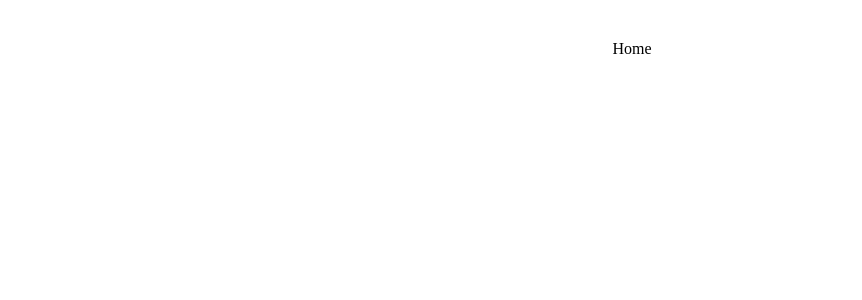
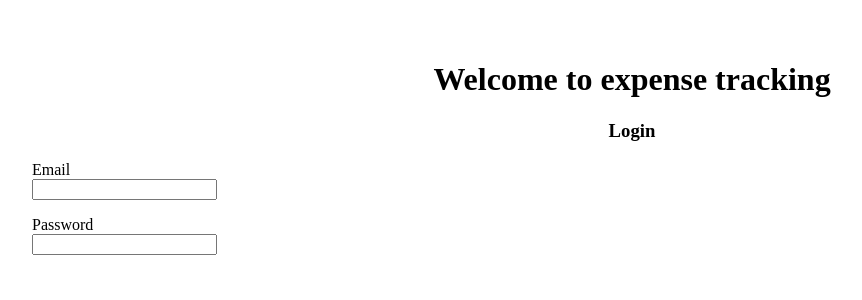
Before and after one commit to yhavin/expenses-flask, a React (Vite) app in the folder react/: page / in a window 1280 px wide. Shown: the top 300 px of the page, without its empty margins (8-870 px from the left). Built offline with nearby package versions, Linux system fonts and the light colour scheme.

Commit message:
Built login form front end

```diff
--- /dev/null
+++ b/react/src/components/LoginForm.jsx
@@ -0,0 +1,35 @@
+import React from "react";
+
+const LoginForm = ({ loginAttempt, handleInput }) => {
+  return (
+    <div>
+      <h3>Login</h3>
+      <form style={{ display: 'grid', rowGap: '1rem' }}>
+        <div style={{ display: 'flex', alignItems: 'flex-start' }}>
+          <label style={{ width: '1rem', marginRight: '1rem' }}>
+            Email
+            <input
+              type="email"
+              name="username"
+              value={loginAttempt.username}
+              onChange={handleInput}
+            />
+          </label>
+        </div>
+        <div style={{ display: 'flex', alignItems: 'flex-start' }}>
+          <label style={{ width: '1rem', marginRight: '1rem' }}>
+            Password
+            <input
+              type="password"
+              name="password"
+              value={loginAttempt.password}
+              onChange={handleInput}
+            />
+          </label>
+        </div>
+      </form>
+    </div>
+  )
+}
+
+export default LoginForm;
--- a/react/src/pages/Home.jsx
+++ b/react/src/pages/Home.jsx
@@ -1,8 +1,25 @@
-import React from "react";
+import React, { useState } from "react";
+import LoginForm from "../components/LoginForm";
 
 const Home = () => {
+
+  const emptyLogin = { username: "", password: "" }
+
+  const [loginAttempt, setLoginAttempt] = useState(emptyLogin);
+
+  const handleInput = (e) => {
+    const { name, value } = e.target;
+    setLoginAttempt({ ...loginAttempt, [name]: value })
+  };
+
   return (
-    <div>Home</div>
+    <div>
+      <h1>Welcome to expense tracking</h1>
+      <LoginForm
+        loginAttempt={loginAttempt}
+        handleInput={handleInput}
+      />
+    </div>
   )
 }
 
```
